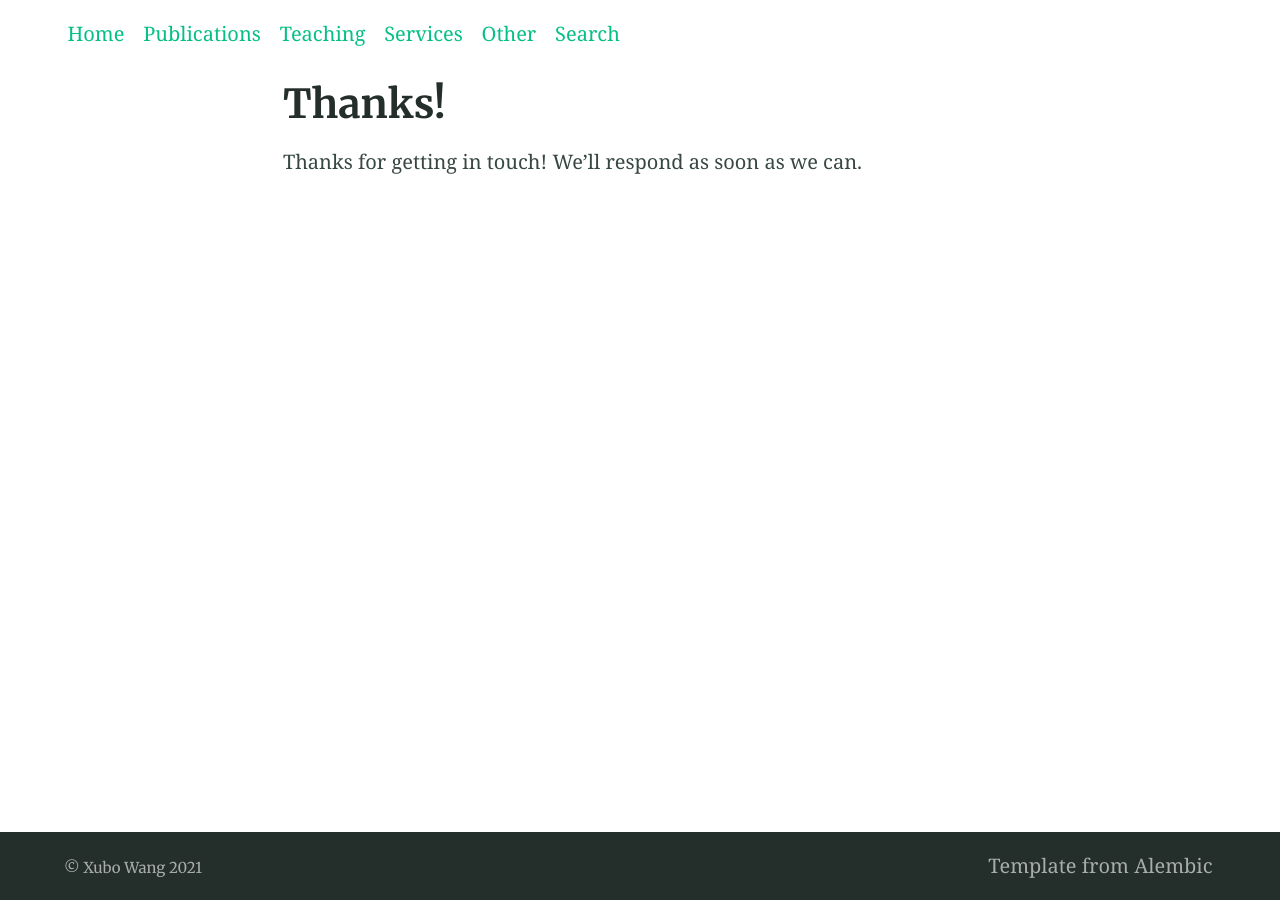
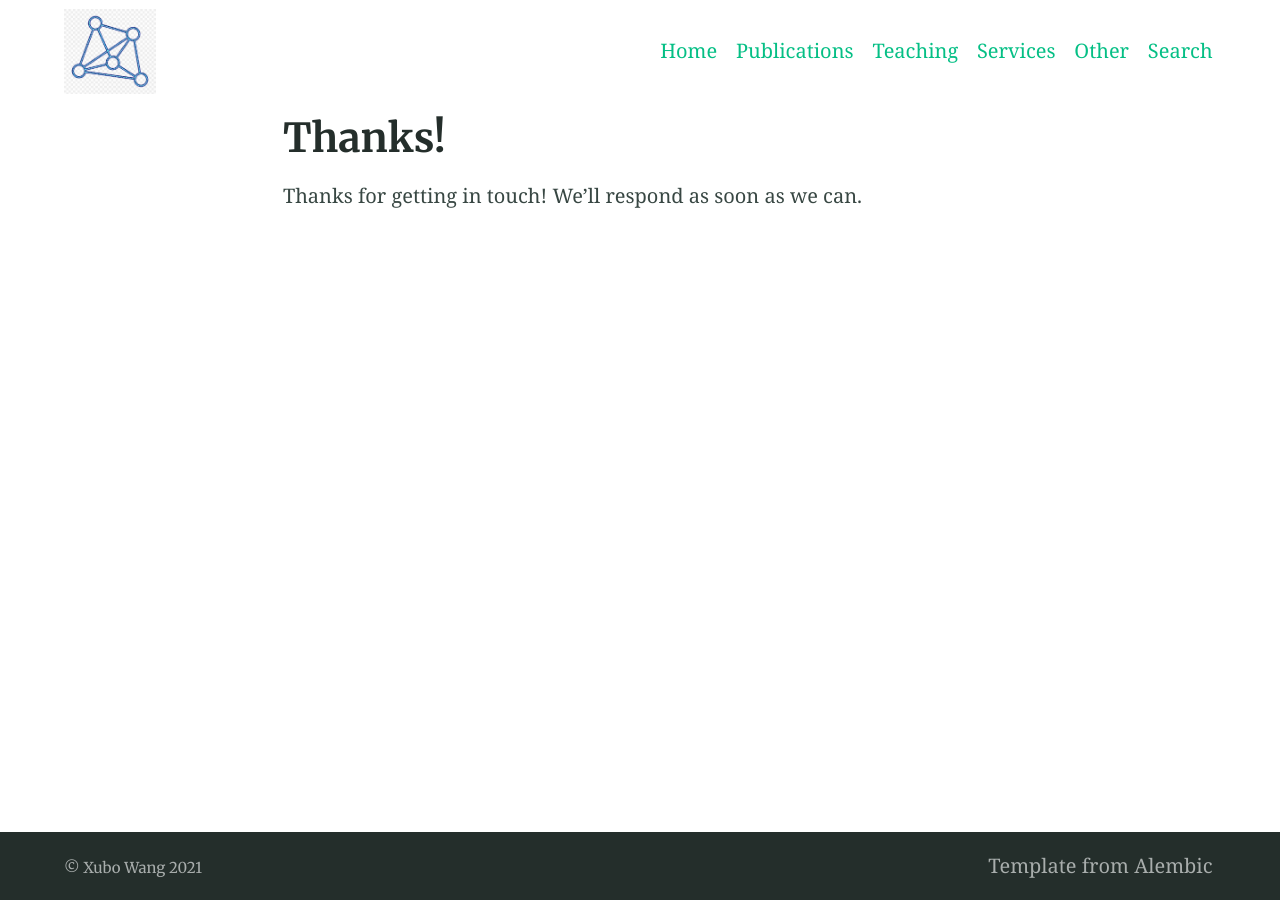
Before and after one commit to xbwanglab/xwang, a Jekyll site: the page built from thanks.md, in a window 1280 px wide. Built offline with Jekyll 4.4.1, drawn with Linux system fonts in a browser that asks for light colours.

Commit message:
Update _config.yml

```diff
--- a/_config.yml
+++ b/_config.yml
@@ -94,7 +94,7 @@ defaults:
 encoding: utf-8 # Make sure the encoding is right
 lang: en-GB # Set the site language
 title: "Xubo Wang" # Site name or title, also used in jekyll-seo-tag
-#logo: "" # Site logo, also used in jekyll-seo-tag
+logo: "/xwang/uploads/logo.jpg" # Site logo, also used in jekyll-seo-tag
 description: "Play with graphs!" # Site description and default description, also used in jekyll-seo-tag
 #url: "https://alembic.darn.es" # Site url, also used in jekyll-seo-tag
 baseurl: ""
```
